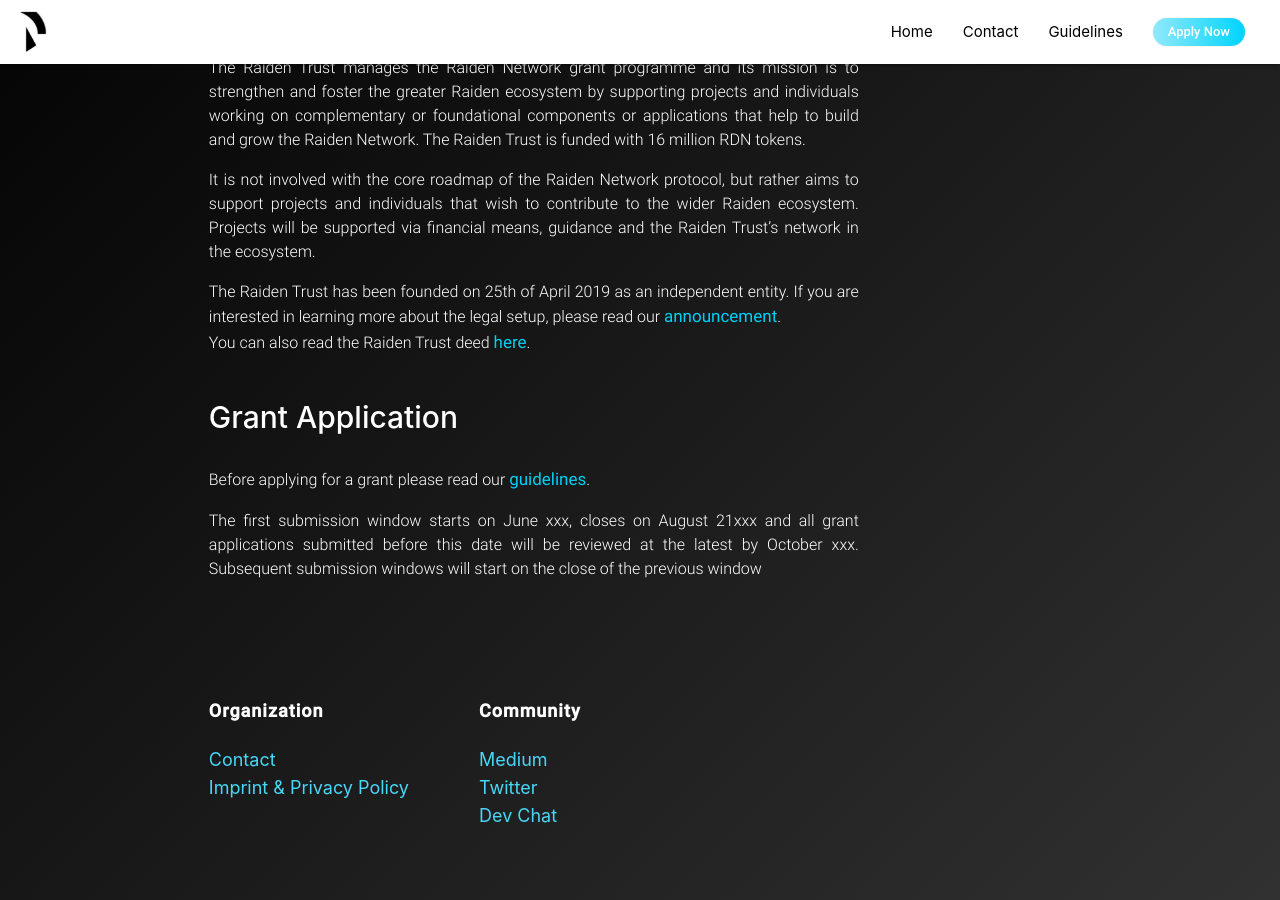
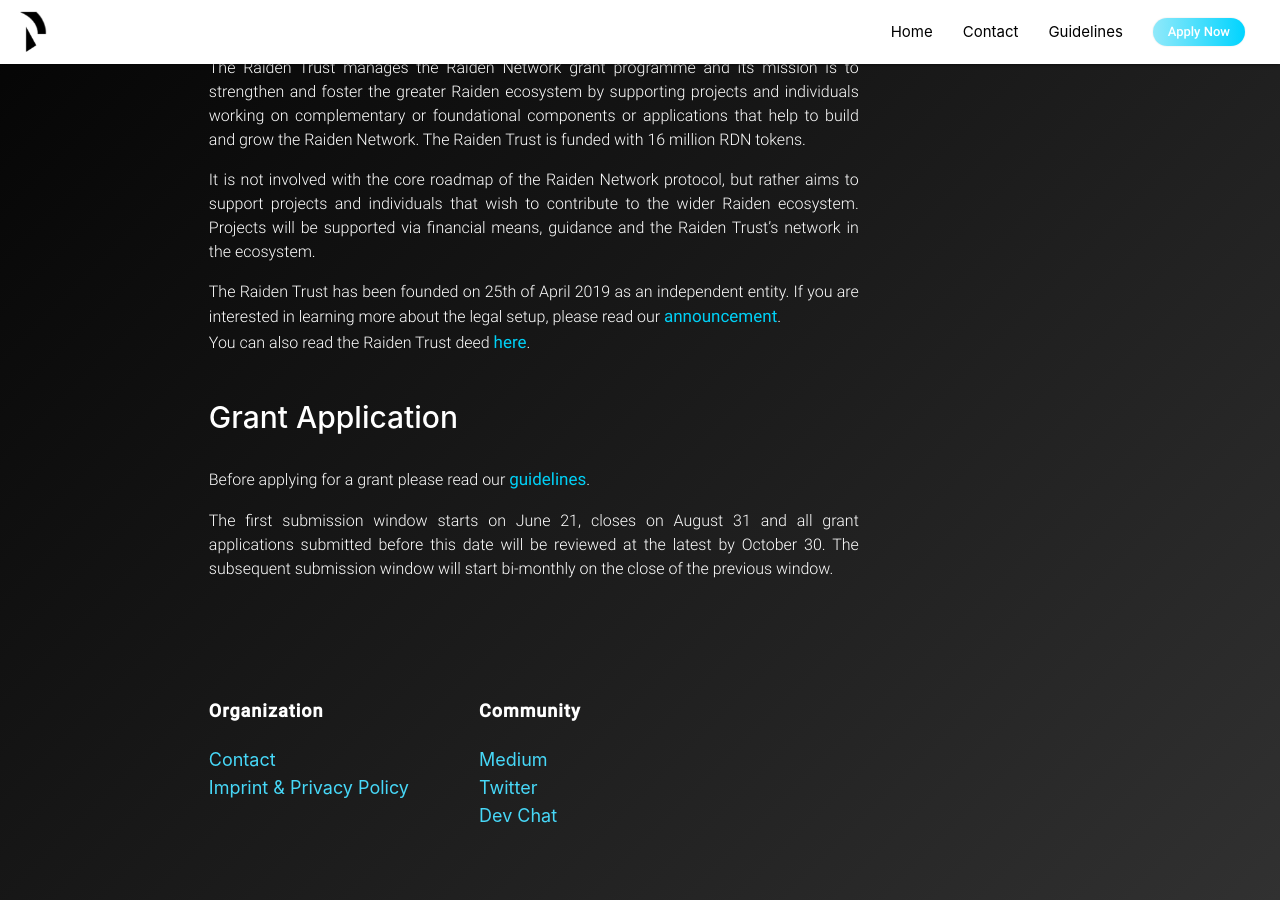
Before and after one commit to raiden-trust/website, a Jekyll site: the page built from index.html, in a window 1280 px wide and 900 px high, scrolled down 276 px. Built offline with Jekyll 4.4.1, drawn with Linux system fonts in a browser that asks for light colours.

Commit message:
update submission window dates

```diff
--- a/_layouts/landing.html
+++ b/_layouts/landing.html
@@ -56,9 +56,9 @@ layout: default
         Before applying for a grant please read our <a target="_blank" href="https://www.raidentrust.li/guidelines.html"> guidelines</a>.
       </p>
       <p class="justify">
-        The first submission window starts on June xxx, closes on August 21xxx and all
-        grant applications submitted before this date will be reviewed at the latest by October
-        xxx. Subsequent submission windows will start on the close of the previous window
+        The first submission window starts on June 21, closes on August 31 and all grant applications submitted before
+        this date will be reviewed at the latest by October 30. The subsequent submission window will start bi-monthly
+        on the close of the previous window.
       </p>
     </div>
 
```
